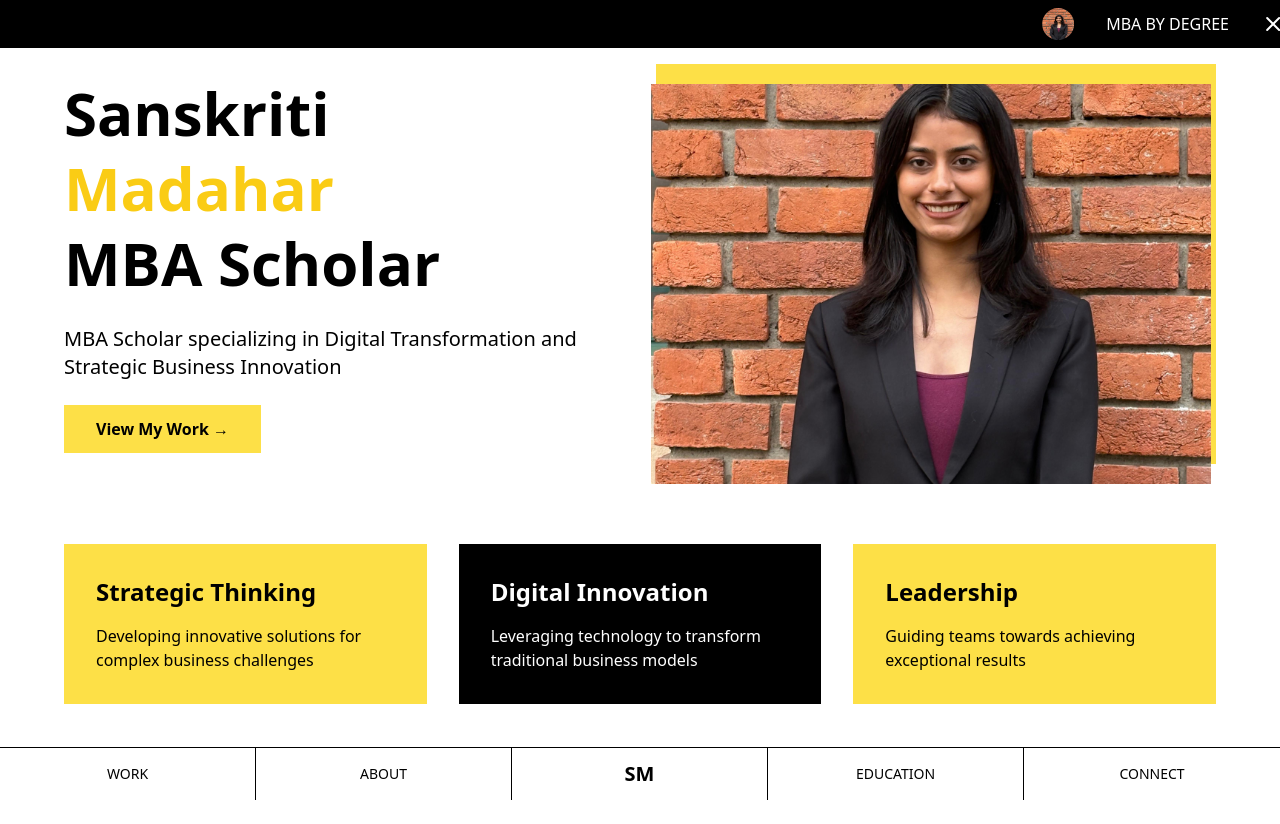
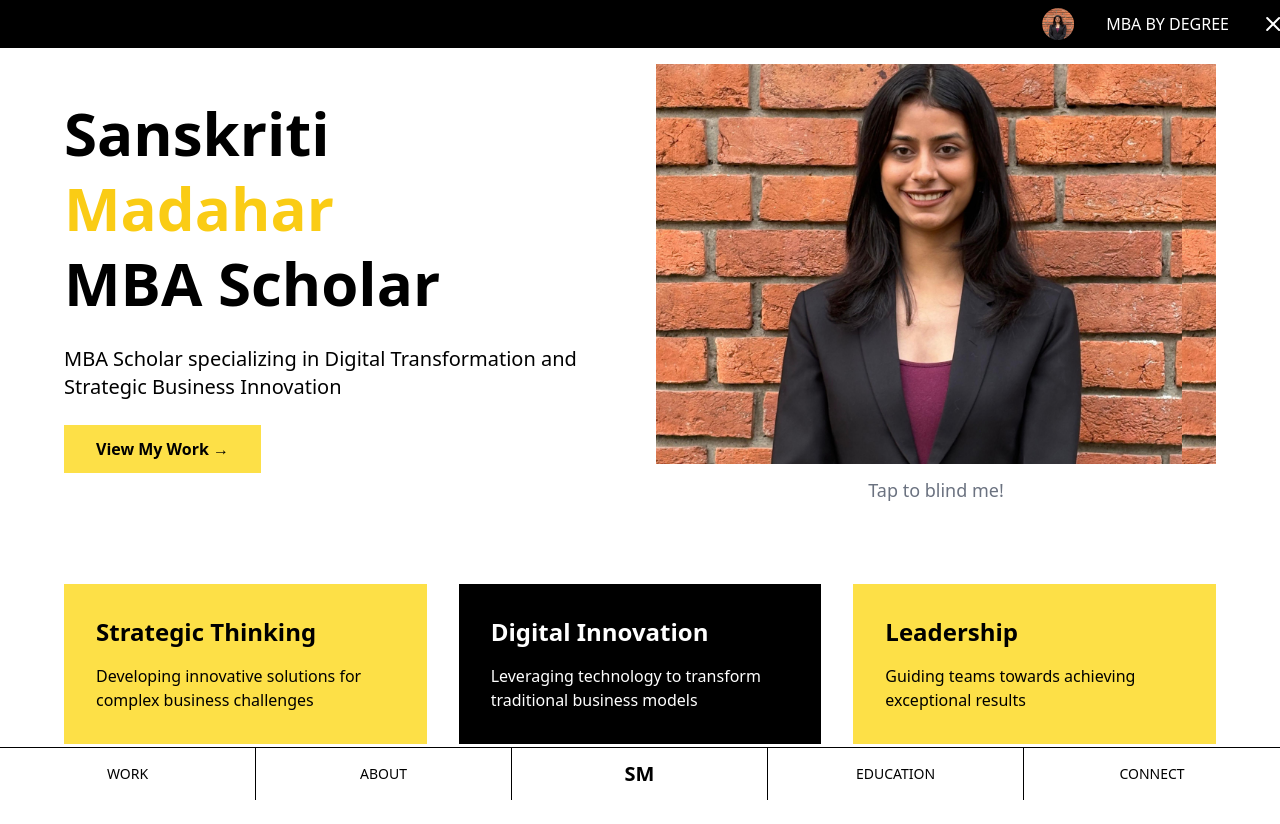
Before and after one commit to ojas282/Sanskriti-Madahar-Portfolio-Website, a React (Vite) app: page / in a window 1280 px wide. Before the commit the page ends 800 px from the top, so only its background shows below. Built offline with nearby package versions, Linux system fonts and the light colour scheme.

Commit message:
new update

```diff
--- a/src/pages/Home.tsx
+++ b/src/pages/Home.tsx
@@ -1,22 +1,38 @@
-import React from 'react';
-import { motion } from 'framer-motion';
+import React, { useState, useEffect } from "react";
+import { motion } from "framer-motion";
 
 const Home = () => {
-  const profileImage = "/sans.JPG";
+  const profileImage = "/sans.JPG"; // Image without specs
+  const hoverImage = "/sans2.JPG"; // Image with specs
+
+  const [isToggled, setIsToggled] = useState(false);
+  const [isMobile, setIsMobile] = useState(false);
+
+  // Check if the user is on a mobile screen
+  useEffect(() => {
+    const checkScreenSize = () => {
+      setIsMobile(window.innerWidth < 768);
+    };
+
+    checkScreenSize(); // Initial check
+    window.addEventListener("resize", checkScreenSize); // Listen for screen size changes
+
+    return () => window.removeEventListener("resize", checkScreenSize);
+  }, []);
 
   const containerVariants = {
     hidden: { opacity: 0 },
     visible: {
       opacity: 1,
       transition: {
-        staggerChildren: 0.3
-      }
-    }
+        staggerChildren: 0.3,
+      },
+    },
   };
 
   const itemVariants = {
     hidden: { opacity: 0, y: 20 },
-    visible: { opacity: 1, y: 0 }
+    visible: { opacity: 1, y: 0 },
   };
 
   return (
@@ -27,18 +43,17 @@ const Home = () => {
       className="min-h-screen pt-16 pb-20 px-4"
     >
       <div className="max-w-6xl mx-auto grid grid-cols-1 md:grid-cols-2 gap-8 items-center">
-        <motion.div
-          variants={itemVariants}
-          className="space-y-6"
-        >
+        <motion.div variants={itemVariants} className="space-y-6">
           <h1 className="text-6xl font-bold leading-tight">
-            Sanskriti<br />
-            <span className="text-yellow-400">Madahar</span><br />
+            Sanskriti
+            <br />
+            <span className="text-yellow-400">Madahar</span>
+            <br />
             MBA Scholar
           </h1>
           <p className="text-xl">
-            MBA Scholar specializing in Digital Transformation
-            and Strategic Business Innovation
+            MBA Scholar specializing in Digital Transformation and Strategic
+            Business Innovation
           </p>
           <motion.button
             whileHover={{ scale: 1.05 }}
@@ -49,24 +64,28 @@ const Home = () => {
           </motion.button>
         </motion.div>
 
+        {/* Image Section with Toggle Logic */}
         <motion.div
           variants={itemVariants}
-          className="relative"
+          className="relative cursor-pointer text-center"
+          onMouseEnter={() => !isMobile && setIsToggled((prev) => !prev)} // Toggle on hover (desktop)
+          onClick={() => isMobile && setIsToggled((prev) => !prev)} // Toggle on tap (mobile)
         >
-          <motion.div
-            className="absolute inset-0 bg-yellow-300"
-            initial={{ scale: 0 }}
-            animate={{ scale: 1 }}
-            transition={{ delay: 0.5 }}
+          <motion.img
+            src={isToggled ? hoverImage : profileImage}
+            alt="Sanskriti Madahar"
+            className="relative z-10 w-full h-[400px] object-cover object-center transition-opacity duration-500 ease-in-out"
           />
-          <motion.img
-            src={profileImage}
-            alt="Sanskriti Madahar"
-            className="relative z-10 w-full h-[400px] object-cover object-center"
-            style={{ transform: 'translateX(-5px) translateY(20px)' }}
-            whileHover={{ scale: 1.02 }}
-            transition={{ duration: 0.3 }}
-          />
+          {/* Dynamic Instruction Text Below the Image */}
+          <p className="mt-3 text-lg text-gray-500">
+            {isToggled
+              ? isMobile
+                ? "Tap to blind me!"
+                : "Hover to blind me!"
+              : isMobile
+                ? "Tap to give me sight!"
+                : "Tap to blind me!"}
+          </p>
         </motion.div>
       </div>
 
```
Also changed, not shown: public/sans.JPG, public/sans2.JPG (added).
